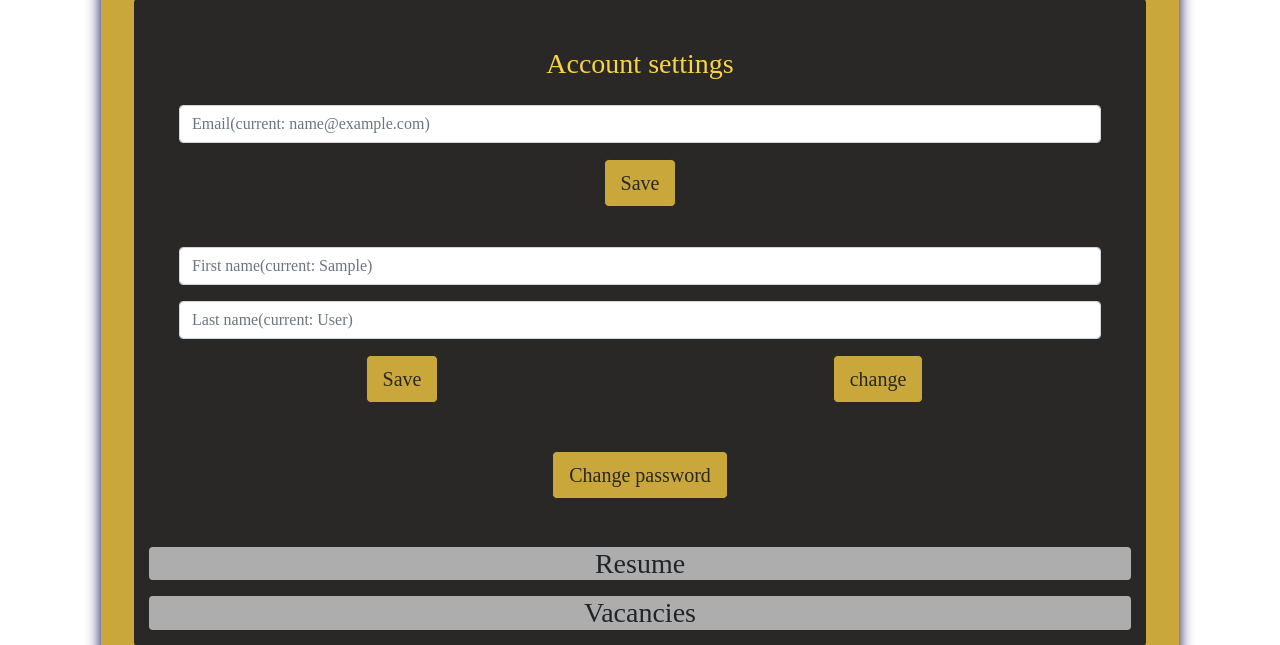
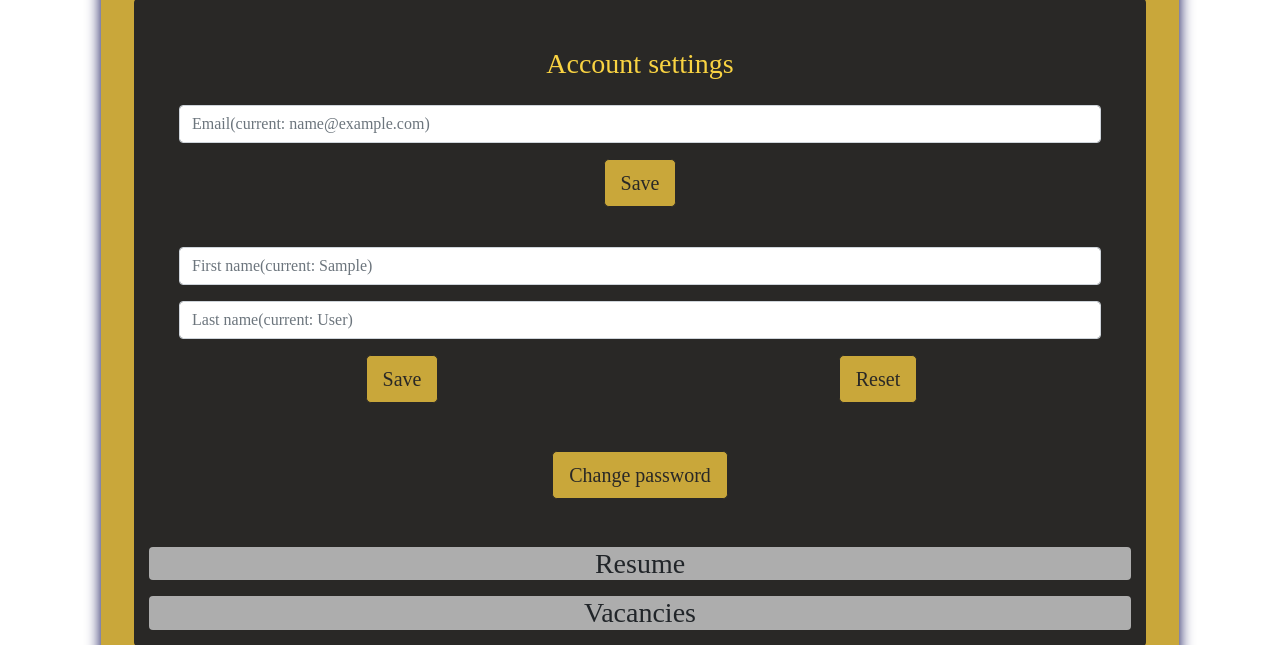
Before and after one commit to B1Z0N/workspide, a Django app: template django/main/templates/account.html in a window 1280 px wide. Shown: the part 315-960 px from the top of the page. Run offline with Django 3.2, Linux system fonts and the light colour scheme; the template is opened without the code that fills it: values that come from a table or form of the project are taken from there, others are empty; the visitor is signed in with stand-in values (Sample User, id 1); some libraries are stand-ins or nearby versions.

Commit message:
Completed basic account functionality

```diff
--- a/django/main/templates/account_impl.html
+++ b/django/main/templates/account_impl.html
@@ -47,7 +47,7 @@
                                     class="btn btn-primary m-3 btn-lg significant-button" />
                             </div>
                             <div class="col-6">
-                                <input name="name_change_btn" value="change" type="submit"
+                                <input name="name_reset_btn" value="Reset" type="submit"
                                     class="btn btn-primary m-3 btn-lg significant-button" />
                             </div>
                         </div>
```
Also changed, not shown: 1 other file.
